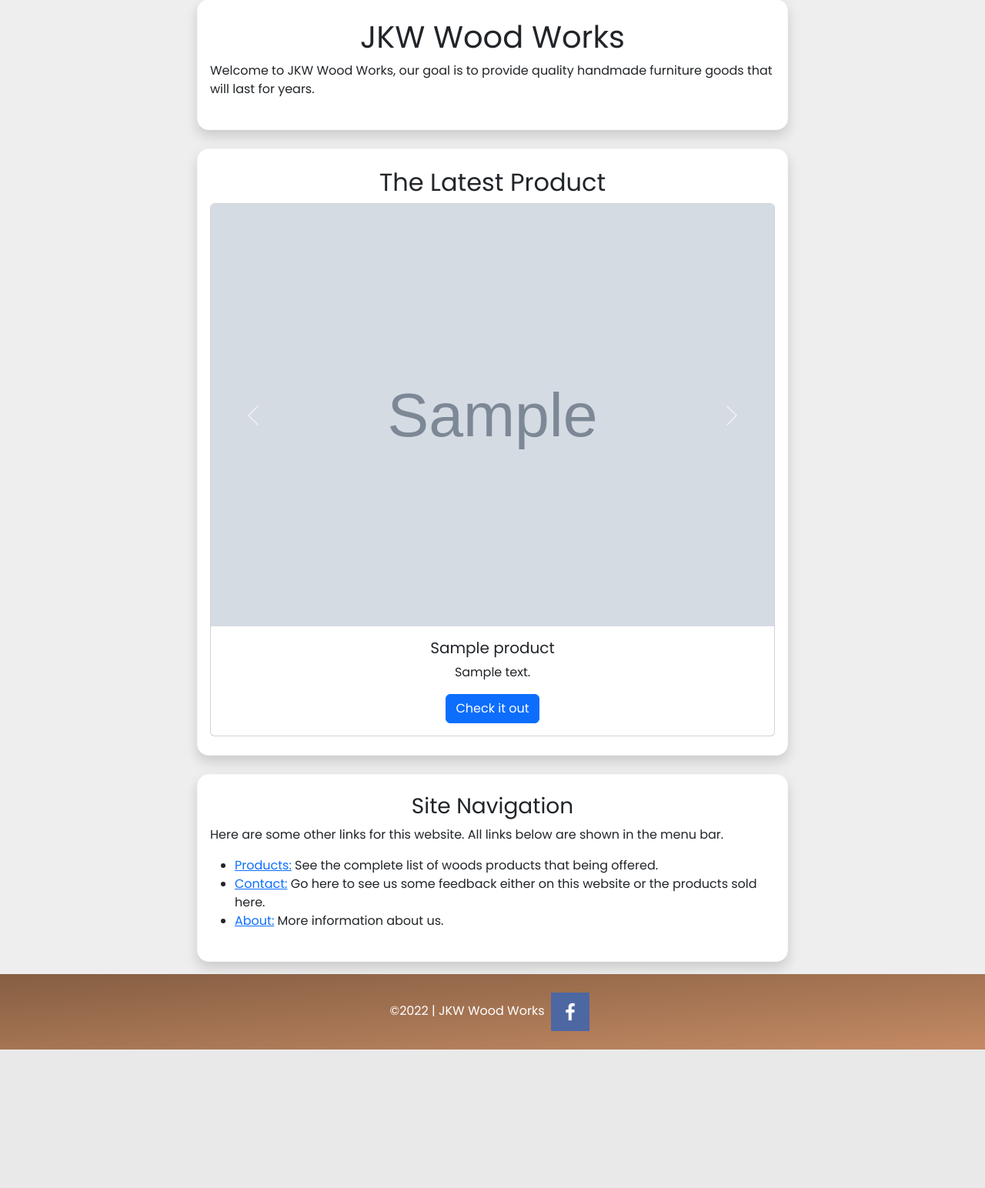
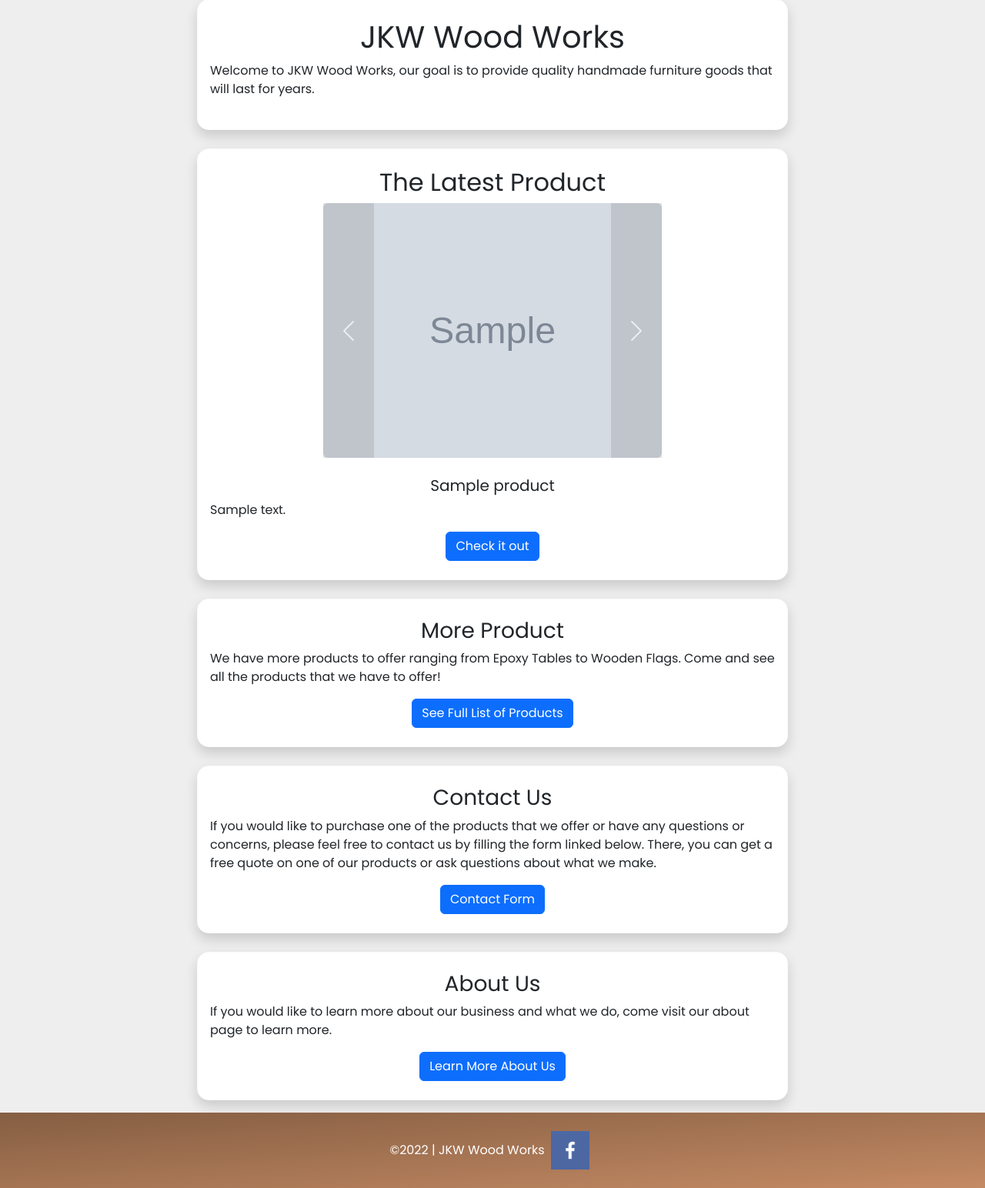
Before and after one commit to nwrocketman64/JKWWoodWorks-Django-Codebase, a Django app: page / in a window 1280 px wide. Shown: the part 93-1637 px from the top of the page at 77% size. Before the commit the page ends 1457 px from the top, so only its background shows below. Run offline with Django 4.2, Linux system fonts and the light colour scheme; tables that the repository leaves empty hold one stand-in row (values such as "Sample post"); grey boxes marked "Sample" are stand-in pictures.

Commit message:
Completed Product List page and Product Detail page

```diff
--- a/JKWWoodWorks/JKWWoodWorks/settings.py
+++ b/JKWWoodWorks/JKWWoodWorks/settings.py
@@ -44,6 +44,7 @@ ALLOWED_HOSTS = [
 INSTALLED_APPS = [
     'main_site',
     'djmoney',
+    'captcha',
     'django.contrib.admin',
     'django.contrib.auth',
     'django.contrib.contenttypes',
--- a/JKWWoodWorks/main_site/forms.py
+++ b/JKWWoodWorks/main_site/forms.py
@@ -1,4 +1,6 @@
 from django import forms
+from captcha.fields import ReCaptchaField
+from captcha.widgets import ReCaptchaV2Checkbox
 
 from .models import Request
 
@@ -8,7 +10,7 @@ class RequestForm(forms.ModelForm):
     The class defines the form that appears in the contact page.
     """
     # Make sure to add a ReCaptcha field.
-    # captcha = ReCaptchaField(widget=ReCaptchaV2Checkbox(), label="Captcha*")
+    captcha = ReCaptchaField(widget=ReCaptchaV2Checkbox(), label="Captcha*")
 
     class Meta:
         # Define the model the form is based off of.
--- a/JKWWoodWorks/main_site/static/main_site/css/style.css
+++ b/JKWWoodWorks/main_site/static/main_site/css/style.css
@@ -53,3 +53,7 @@ form button:hover {
 .errorlist {
     color: red;
 }
+
+.carousel-control-prev, .carousel-control-next {
+    background-color: rgba(0, 0, 0, 0.2)
+}
--- a/JKWWoodWorks/main_site/templates/main_site/contact.html
+++ b/JKWWoodWorks/main_site/templates/main_site/contact.html
@@ -1,4 +1,9 @@
 {% extends "base.html" %}
+
+{% block addons %}
+    <meta name="description" content="You can use this form to contact us if you have questions / comments or to order a product.">
+    <meta name="author" content="JKW Woodworks Team">
+{% endblock %}
 
 {% block content %}
     <section class="bg-white py-4 px-3 border border-light rounded-xl shadow">
--- a/JKWWoodWorks/main_site/templates/main_site/index.html
+++ b/JKWWoodWorks/main_site/templates/main_site/index.html
@@ -2,9 +2,10 @@
 
 {% load static %}
 
-{% block addons %}{% endblock %}
-
-{% block addLoad %}{% endblock %}
+{% block addons %}
+    <meta name="description" content="Welcome to JKW Wood Works, our goal is to provide quality handmade furniture goods that will last for years.">
+    <meta name="author" content="JKW Woodworks Team">
+{% endblock %}
 
 {% block content %}
     <section class="bg-white py-4 px-3 border border-light rounded-xl shadow">
@@ -15,16 +16,16 @@
             for years.
         </p>
     </section>
+    {% if product %}
     <section class="bg-white mt-4 py-4 px-3 border border-light rounded-xl shadow">
         <h2 class="text-center">The Latest Product</h2>
-        <div class="card text-center">
-            <div id="carouselExampleControls" class="carousel slide" data-bs-ride="carousel">
+        <div id="carouselExampleControls" class="carousel slide mx-auto" data-bs-ride="carousel" style="max-width: 60%;">
             <div class="carousel-inner">
                 {% for image in product.images.all %}
                 {% if forloop.counter == 1 %}
-                    <div class="carousel-item active"><img class="card-img-top" src="{{ image.image.url }}" alt="{{ image.image_title }}"></div>
+                <div class="carousel-item active"><img class="card-img-top rounded" src="{{ image.image.url }}" alt="{{ image.image_title }}"></div>
                 {% else %}
-                    <div class="carousel-item"><img class="card-img-top" src="{{ image.image.url }}" alt="{{ image.image_title }}"></div>
+                <div class="carousel-item"><img class="card-img-top rounded" src="{{ image.image.url }}" alt="{{ image.image_title }}"></div>
                 {% endif %}
                 {% endfor %}
             </div>
@@ -37,31 +38,41 @@
                 <span class="visually-hidden">Next</span>
             </button>
         </div>
-            <div class="card-body">
-                <h5 class="card-title">{{ product.title }}</h5>
-                <p class="card-text">{{ product.description }}</p>
-                <a href="{% url "project-details" product.slug %}" class="btn btn-primary">Check it out</a>
+        <h5 class="text-center mt-4">{{ product.title }}</h5>
+        <p>{{ product.description|truncatechars:255 }}</p>
+        <div class="text-center">
+            <a href="{% url "product-details" product.slug %}" class="btn btn-primary">Check it out</a>
         </div>
+    </section>
+    {% endif %}
+    <section class="bg-white mt-4 py-4 px-3 border border-light rounded-xl shadow">
+        <h3 class="text-center">More Product</h3>
+        <p>
+            We have more products to offer ranging from Epoxy Tables to Wooden Flags. Come and see all the products that we have to offer!
+        </p>
+        <div class="text-center">
+            <a href="{% url "product-list" %}" class="btn btn-primary">See Full List of Products</a>
         </div>
     </section>
     <section class="bg-white mt-4 py-4 px-3 border border-light rounded-xl shadow">
-        <h3 class="text-center">Site Navigation</h3>
+        <h3 class="text-center">Contact Us</h3>
         <p>
-            Here are some other links for this website. All links
-            below are shown in the menu bar.
+            If you would like to purchase one of the products that we offer or have any questions
+            or concerns, please feel free to contact us by filling the form linked below. There,
+            you can get a free quote on one of our products or ask questions about what we make.
         </p>
-        <ul>
-            <li>
-                <a href="/products">Products:</a> See the complete list of
-                woods products that being offered.
-            </li>
-            <li>
-                <a href="{% url "contact-page" %}">Contact:</a> Go here to see us some feedback
-                either on this website or the products sold here.
-            </li>
-            <li>
-                <a href="{% url "about-page" %}">About:</a> More information about us.
-            </li>
-        </ul>
+        <div class="text-center">
+            <a href="{% url "contact-page" %}" class="btn btn-primary">Contact Form</a>
+        </div>
+    </section>
+    <section class="bg-white mt-4 py-4 px-3 border border-light rounded-xl shadow">
+        <h3 class="text-center">About Us</h3>
+        <p>
+            If you would like to learn more about our business and what we do, come visit our
+            about page to learn more.
+        </p>
+        <div class="text-center">
+            <a href="{% url "about-page" %}" class="btn btn-primary">Learn More About Us</a>
+        </div>
     </section>
 {% endblock %}
--- a/JKWWoodWorks/main_site/urls.py
+++ b/JKWWoodWorks/main_site/urls.py
@@ -7,6 +7,6 @@ urlpatterns = [
     path("contact", views.ContactPage.as_view(), name="contact-page"),
     path("contact-submitted", views.ContactSubmitPage.as_view(), name="contact-submitted"),
     path("about", views.AboutPage.as_view(), name="about-page"),
-    path("products", views.IndexPage.as_view(), name="project-list"),
-    path("product/<slug:slug>", views.IndexPage.as_view(), name="project-details")
+    path("products", views.ProductList.as_view(), name="product-list"),
+    path("product/<slug:slug>", views.ProductDetails.as_view(), name="product-details")
 ]
--- a/JKWWoodWorks/main_site/views.py
+++ b/JKWWoodWorks/main_site/views.py
@@ -1,5 +1,6 @@
 from django.views.generic.base import TemplateView
 from django.views.generic.edit import CreateView
+from django.views.generic import ListView, DetailView
 
 # Import the needed classes from other files.
 from .forms import RequestForm
@@ -71,8 +72,46 @@ class ContactSubmitPage(TemplateView):
         return context
 
 
-# The class delivers the about me page.
+class ProductList(ListView):
+    """ Product List
+    The class delivers the full list of products.
+    """
+    # Set the template, model, and order by last update.
+    template_name = "main_site/products.html"
+    model = Product
+    ordering = ["-last_update"]
+    context_object_name = "products"
+
+
+    # Add the title and path to the page.
+    def get_context_data(self, **kwargs):
+        context = super().get_context_data(**kwargs)
+        context["title"] = "Full List of Products"
+        context["path"] = "/products"
+        return context
+
+
+class ProductDetails(DetailView):
+    """ Product Detail
+    The class returns the details of a product.
+    """
+    # Set the template and the model.
+    template_name = "main_site/product-details.html"
+    model = Product
+
+
+    # Add the title and path to the page.
+    def get_context_data(self, **kwargs):
+        context = super().get_context_data(**kwargs)
+        context["title"] = "Product Details"
+        context["path"] = "/products"
+        return context
+
+
 class AboutPage(TemplateView):
+    """About Page
+    The class delivers the about me page.
+    """
     # Set the template.
     template_name = "main_site/about.html"
 
--- a/JKWWoodWorks/templates/base.html
+++ b/JKWWoodWorks/templates/base.html
@@ -31,7 +31,7 @@
         <div class="collapse navbar-collapse" id="navbarSupportedContent">
             <ul class="navbar-nav navbar-right me-auto mb-2 mb-lg-0 px-3">
                 <li class="nav-item"><a class="{% if '/home' in path %}active{% endif %} nav-link" href="{% url "index-page" %}">Home</a></li>
-                <li class="nav-item"><a class="{% if '/products' in path %}active{% endif %} nav-link" href="#">Products</a></li>
+                <li class="nav-item"><a class="{% if '/products' in path %}active{% endif %} nav-link" href="{% url "product-list" %}">Products</a></li>
                 <li class="nav-item"><a class="{% if '/contact' in path %}active{% endif %} nav-link" href="{% url "contact-page" %}">Contact</a></li>
                 <li class="nav-item"><a class="{% if '/about' in path %}active{% endif %} nav-link" href="{% url "about-page" %}">About</a></li>
             </ul>
```
Also changed, not shown: JKWWoodWorks/main_site/templates/main_site/about.html (+4 -3 lines), JKWWoodWorks/main_site/templates/main_site/product-details.html (added, +48 -0 lines), JKWWoodWorks/main_site/templates/main_site/products.html (+39 -0 lines), JKWWoodWorks/static/sitemap.xml (added, +32 -0 lines). Lines whose indentation alone changed are shown as unchanged.
